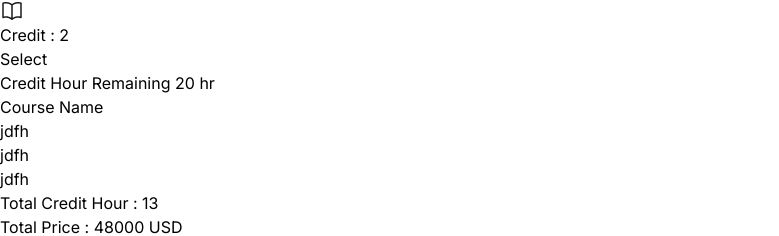
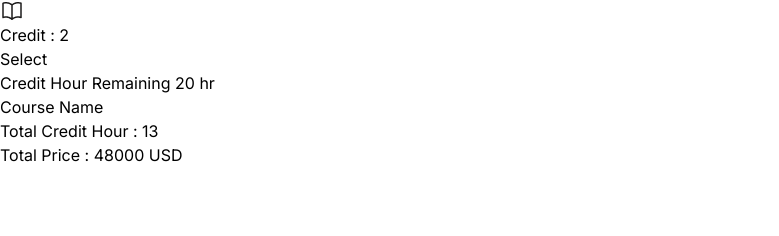
Before and after one commit to sharifulislamshihan/course-registration, a React (Vite) app: page / in a window 1280 px wide. Shown: the part 6649-6885 px from the top of the page, without its empty margins (0-779 px from the left). After the commit the page ends 6816 px from the top, so only its background shows below. Built offline with nearby package versions, Linux system fonts and the light colour scheme.

Commit message:
cart list added

```diff
--- a/src/Cart.jsx
+++ b/src/Cart.jsx
@@ -8,11 +8,13 @@ const Cart = ({selectedCourse}) => {
 
             <h2 className=" text-xl font-bold text-black my-4 ">Course Name</h2>
 
-            <ol className="list-decimal text-slate-500 text-lg font-medium ">
-                <li>jdfh</li>
-                <li>jdfh</li>
-                <li>jdfh</li>
-            </ol>
+            {
+                selectedCourse.map((course) => (
+                    <ol className="list-decimal text-slate-500 text-lg font-medium ">
+                        <li>{course.courseName}</li>
+                    </ol>
+                ))
+            }
 
             <h3 className=" my-10 text-base font-semibold ">Total Credit Hour : <span>13</span></h3>
 
```
